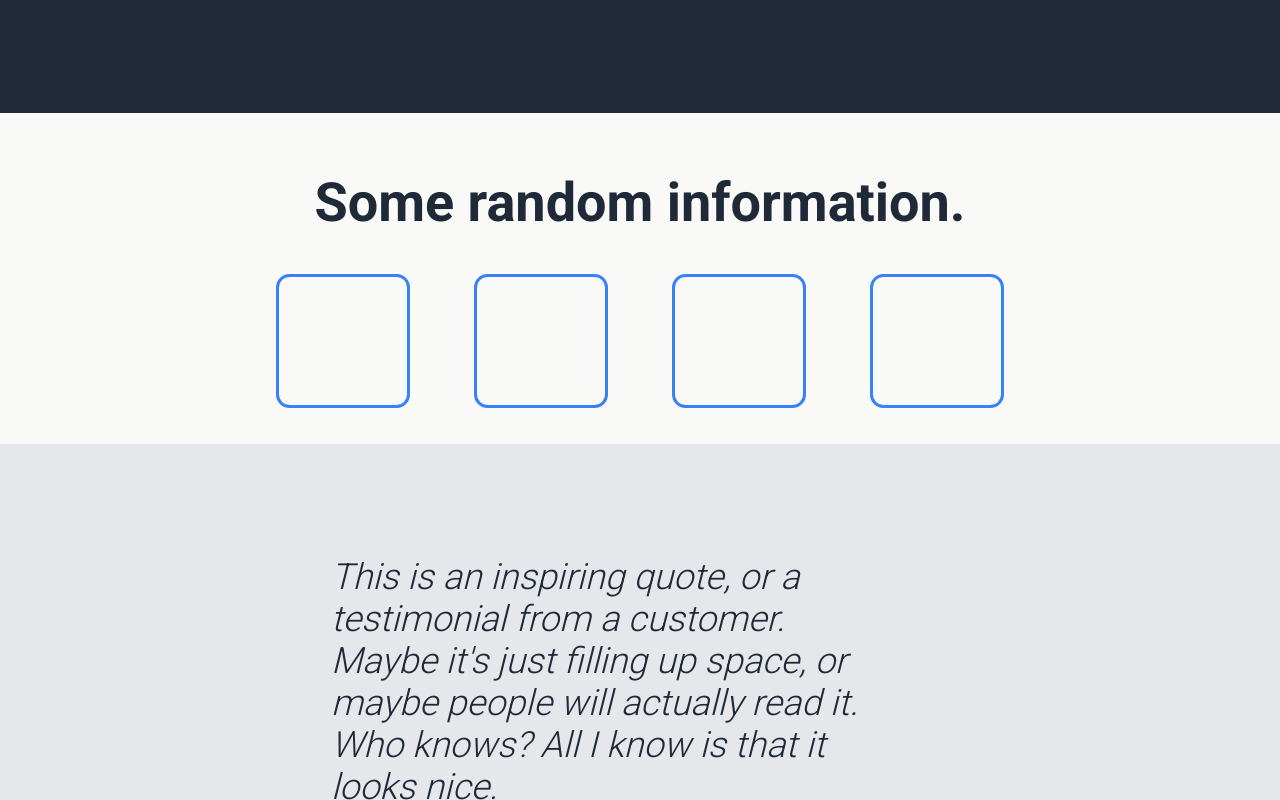
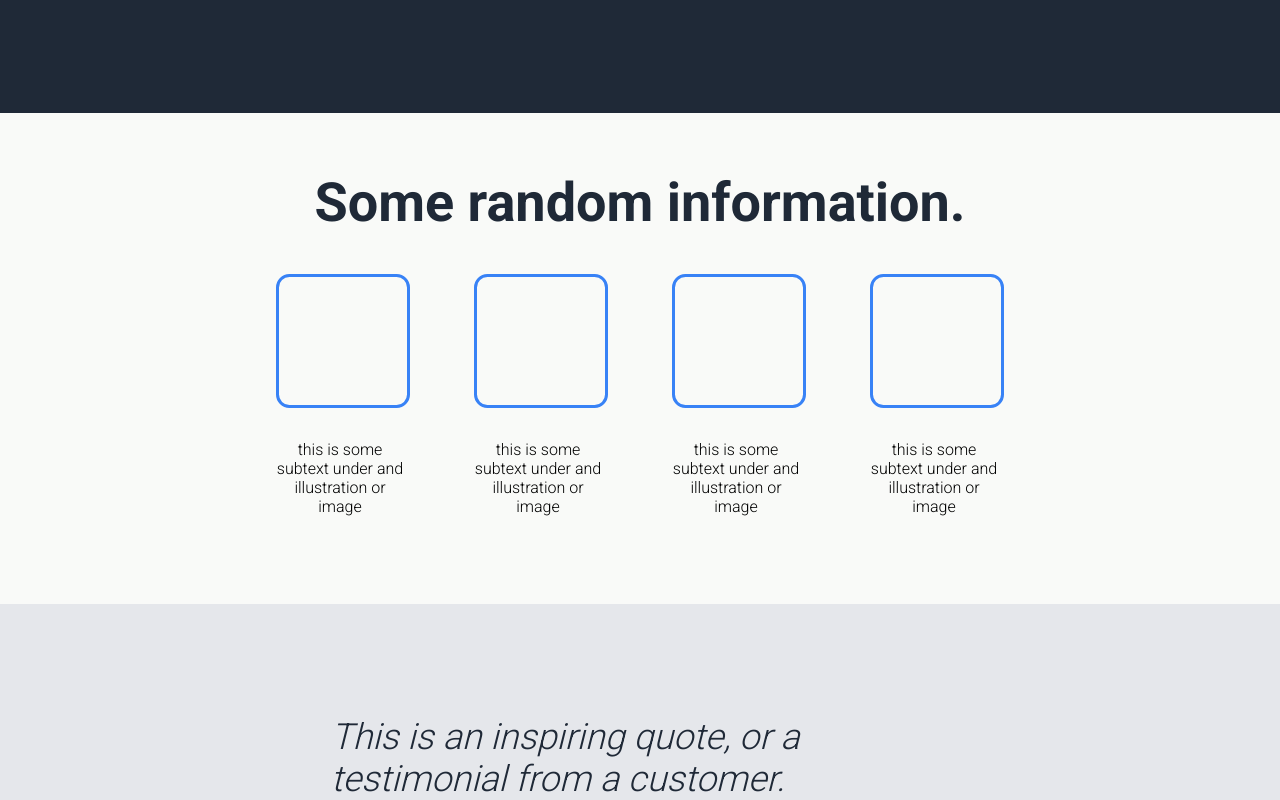
Before and after one commit to Valuriel/brainnest-presentation2, a plain HTML site: page index.html in a window 1280 px wide. Shown: the part 561-1361 px from the top of the page. Drawn offline with Linux system fonts and the light colour scheme.

Commit message:
fixed information section

```diff
--- a/index.html
+++ b/index.html
@@ -43,31 +43,39 @@
         <div class="main-h2">
             <h2>Some random information.</h2>
         </div>
-        <section class="information-container">
+        <section class="information-flex">
+            <div class="information-container">
                 <div class="information-illustration">
                     <img src="" alt="">
                 </div>
-            <!-- <div class="information-subtext">
+                <div class="information-subtext">
                     <p>this is some subtext under and illustration or image</p>
-            </div> -->
+                </div>
+            </div>
+            <div class="information-container">
                 <div class="information-illustration">
                     <img src="" alt="">
                 </div>
-            <!-- <div class="information-subtext">
+                <div class="information-subtext">
                     <p>this is some subtext under and illustration or image</p>
-            </div> -->
+                </div>
+            </div>
+            <div class="information-container">
                 <div class="information-illustration">
                     <img src="" alt="">
                 </div>
-            <!-- <div class="information-subtext">
+                <div class="information-subtext">
                     <p>this is some subtext under and illustration or image</p>
-            </div> -->
+                </div>
+            </div>
+            <div class="information-container">
                 <div class="information-illustration">
                     <img src="" alt="">
                 </div>
-            <!-- <div class="information-subtext">
+                <div class="information-subtext">
                     <p>this is some subtext under and illustration or image</p>
-            </div> -->
+                </div>
+            </div>
         </section>
         <section class="quote-container">
             <div class="quote-text">
--- a/styles/style.css
+++ b/styles/style.css
@@ -132,10 +132,9 @@ a:active {
     margin-top: 1em;
 }
 
-.information-container {
+.information-flex {
     background-color: #f9faf8;
     display: flex;
-    flex-direction: row;
     justify-content: center;
     /*extend width of container*/
     position: relative;
@@ -144,7 +143,6 @@ a:active {
 }
 
 .information-illustration {
-    display: flex;
     height: 8em;
     width: 8em;
     border-radius: 10%;
@@ -159,9 +157,12 @@ a:active {
 }
 
 
-/* .information-subtext {
-    flex: 0 0 100%;
-} */
+.information-subtext {
+    text-align: center;
+    height: 8em;
+    width: 8em;
+    margin: 2em;
+}
 
 
 /*Quote Section Styling*/
```
Lines whose indentation alone changed are shown as unchanged.
